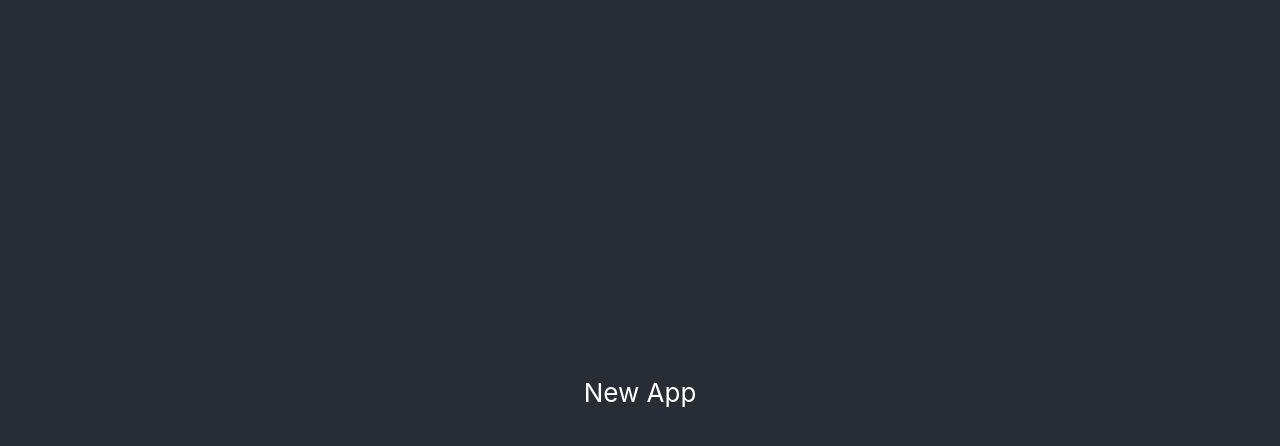
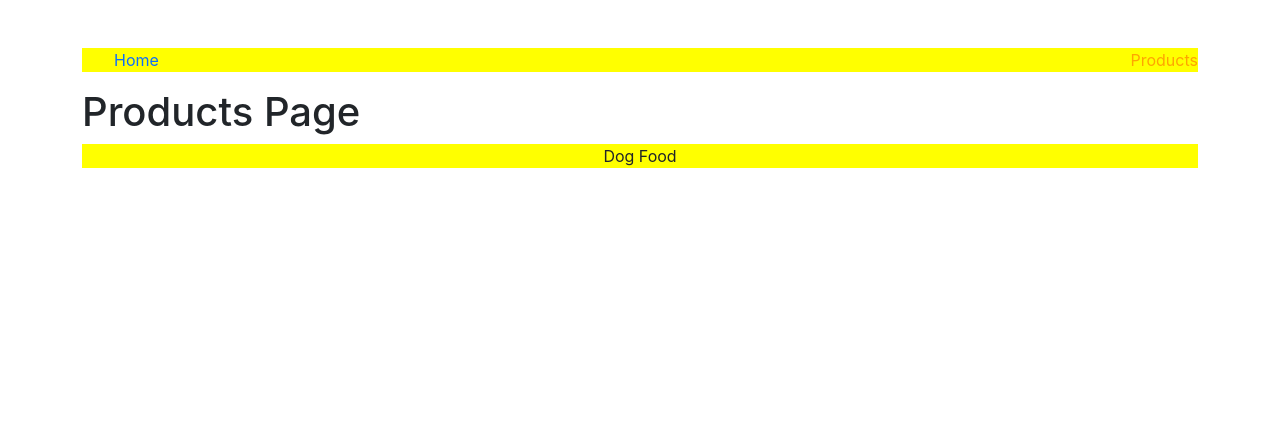
Before and after one commit to lev33/dogfood, a React (Create React App) app: page /products in a window 1280 px wide. Shown: the top 446 px of the page. Built offline with nearby package versions, Linux system fonts and the light colour scheme.

Commit message:
add / and /products routes

```diff
--- a/package.json
+++ b/package.json
@@ -2,10 +2,12 @@
   "name": "dogfood",
   "version": "0.1.0",
   "private": true,
+  "homepage": "./",
   "dependencies": {
     "@testing-library/jest-dom": "^5.16.5",
     "@testing-library/react": "^13.4.0",
     "@testing-library/user-event": "^13.5.0",
+    "classnames": "^2.3.2",
     "formik": "^2.2.9",
     "react": "^18.2.0",
     "react-dom": "^18.2.0",
--- a/src/App.js
+++ b/src/App.js
@@ -1,13 +1,14 @@
+import { Outlet } from 'react-router-dom';
+import { Header } from './components/Header/Header';
+import { Footer } from './components/Footer/Footer';
 import './App.css';
 
 function App() {
   return (
-    <div className="App">
-      <header className="App-header">
-        <p>
-          New App
-        </p>
-      </header>
+    <div className="container py-5">
+      <Header />
+      <Outlet />
+      <Footer />
     </div>
   );
 }
--- /dev/null
+++ b/src/components/Footer/Footer.jsx
@@ -0,0 +1,11 @@
+import footerStyles from './footer.module.css';
+
+export function Footer() {
+  return (
+    <footer className={footerStyles.wr}>
+      <div className="d-flex justify-content-center">
+        Dog Food
+      </div>
+    </footer>
+  );
+}
--- /dev/null
+++ b/src/components/Footer/footer.module.css
@@ -0,0 +1,3 @@
+.wr {
+	background: yellow;
+}
--- /dev/null
+++ b/src/components/Header/Header.jsx
@@ -0,0 +1,25 @@
+import classNames from 'classnames';
+import { Link, NavLink } from 'react-router-dom';
+import headerStyles from './header.module.css';
+
+export function Header() {
+  return (
+    <header className={headerStyles.wr}>
+      <nav>
+        <ul className={headerStyles.headerMenu}>
+          <li>
+            <Link to="/">Home</Link>
+          </li>
+          <li>
+            <NavLink
+              className={({ isActive }) => classNames({ [headerStyles.activeLink]: isActive })}
+              to="/products"
+            >
+              Products
+            </NavLink>
+          </li>
+        </ul>
+      </nav>
+    </header>
+  );
+}
--- /dev/null
+++ b/src/components/Header/header.module.css
@@ -0,0 +1,21 @@
+.wr {
+	background: yellow;
+}
+
+.headerMenu {
+	display: flex;
+	list-style: none;
+	gap: 8px;
+}
+
+.headerMenu li:nth-child(2) {
+	margin-left: auto;
+}
+
+.headerMenu a {
+	text-decoration: none;
+}
+
+.activeLink {
+	color: orange;
+}
--- /dev/null
+++ b/src/components/Main/Main.jsx
@@ -0,0 +1,7 @@
+export function Main() {
+  return (
+    <main>
+      <h2>Добро пожаловать в наш магазин</h2>
+    </main>
+  );
+}
--- /dev/null
+++ b/src/components/Pages/ProductsPage/ProductsPage.jsx
@@ -0,0 +1,3 @@
+export function ProductsPage() {
+  return <h1>Products Page</h1>;
+}
--- a/src/index.js
+++ b/src/index.js
@@ -1,11 +1,31 @@
 import React from 'react';
 import ReactDOM from 'react-dom/client';
+import { createBrowserRouter, RouterProvider } from 'react-router-dom';
 import './index.css';
 import App from './App';
+import { ProductsPage } from './components/Pages/ProductsPage/ProductsPage';
+import { Main } from './components/Main/Main';
+
+const myRouter = createBrowserRouter([
+  {
+    path: '/',
+    element: <App />,
+    children: [
+      {
+        index: true,
+        element: <Main />,
+      },
+      {
+        path: 'products',
+        element: <ProductsPage />,
+      },
+    ],
+  },
+]);
 
 const root = ReactDOM.createRoot(document.getElementById('root'));
 root.render(
   <React.StrictMode>
-    <App />
+    <RouterProvider router={myRouter} />
   </React.StrictMode>,
 );
```
Also changed, not shown: 1 other file (tests, documents, lock files or other folders).
